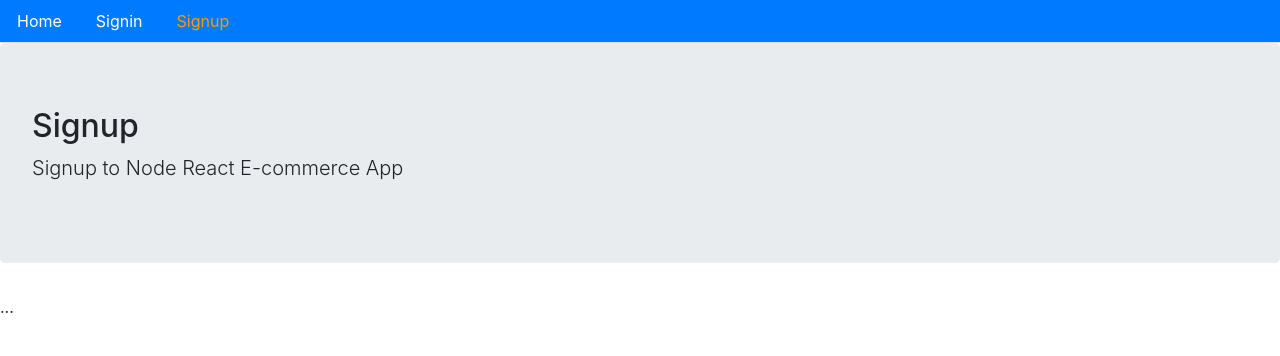
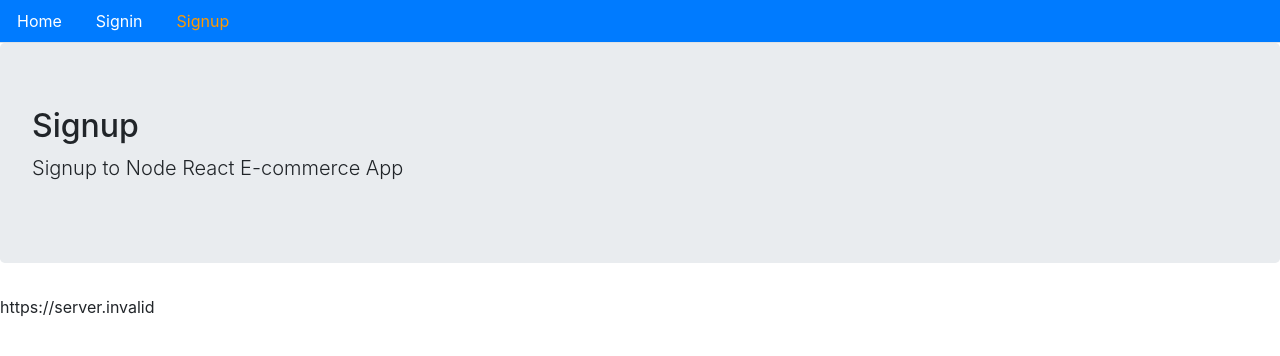
Before and after one commit to eddamazioribeiro/nodejs_mern_ecommerce_app, a React (Create React App) app: page /signup in a window 1280 px wide. Shown: the top 356 px of the page. Built offline with nearby package versions, Linux system fonts and the light colour scheme; no server answers.

Commit message:
Setting up environment variables.

```diff
--- /dev/null
+++ b/src/config.js
@@ -0,0 +1 @@
+export const API = process.env.REACT_APP_API_URL;
--- a/src/user/Signup.js
+++ b/src/user/Signup.js
@@ -1,12 +1,13 @@
 import React from 'react';
 import Layout from '../core/Layout'
+import {API} from '../config'
 
 const Signup = () => {
     return(
         <Layout
             title='Signup'
             description='Signup to Node React E-commerce App'>
-            ...
+            {API}
         </Layout>
     );
 };
```
Also changed, not shown: 1 other file (tests, documents, lock files or other folders).
